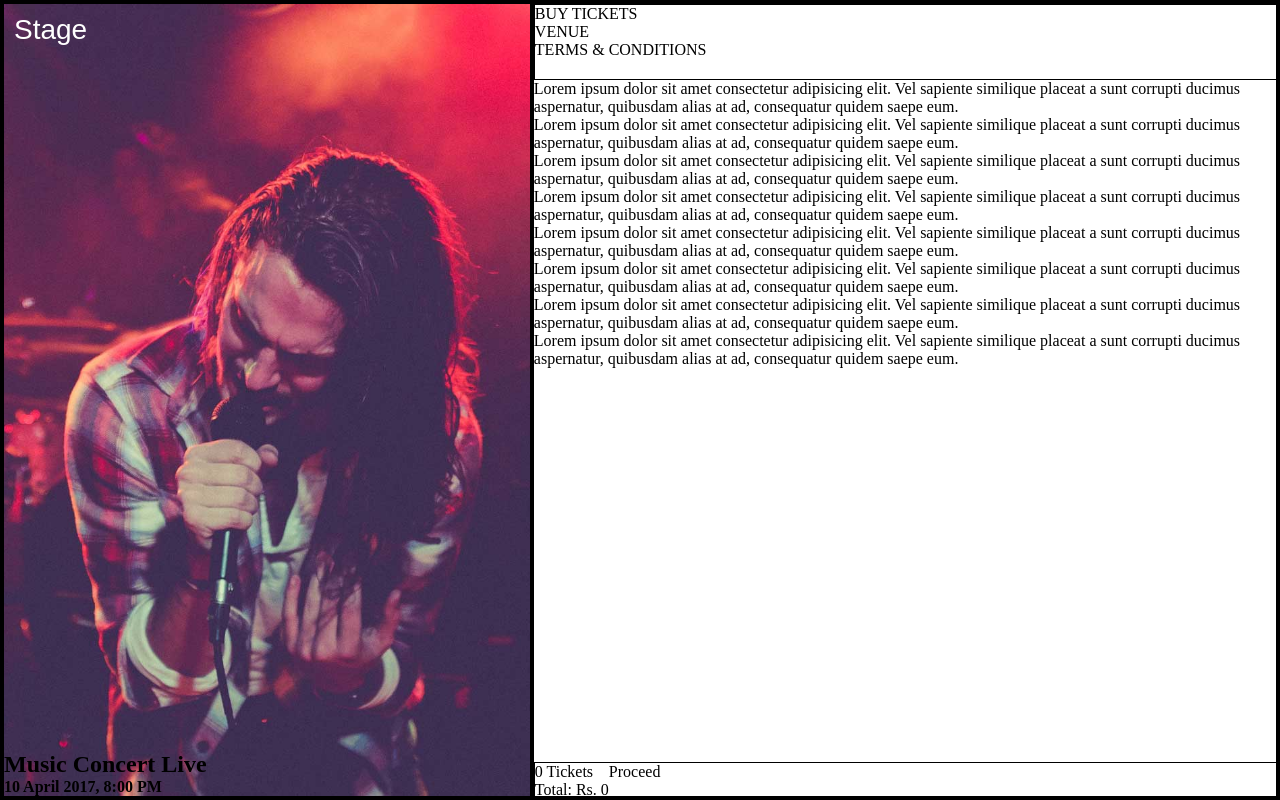
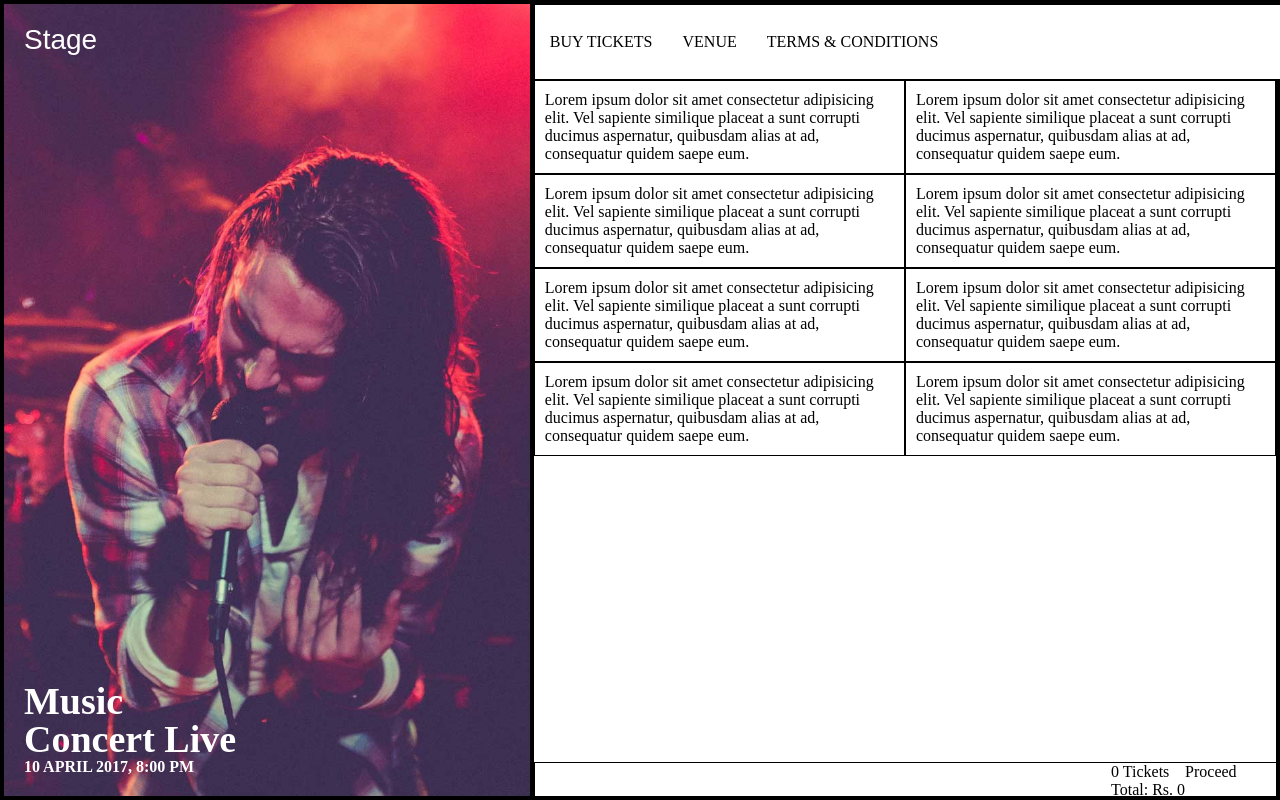
Before and after one commit to LakshSingla/ticketing-theme-sass, a plain HTML site: page index.html in a window 1280 px wide. Drawn offline with Linux system fonts and the light colour scheme.

Commit message:
Layout styling of buy tickets

```diff
--- a/index.html
+++ b/index.html
@@ -25,7 +25,7 @@
         </div>
 
         <div id="description">
-            <h2>Music Concert Live</h2>
+            <h2>Music <br> Concert Live</h2>
             <h4>10 April 2017, 8:00 PM</h4>
         </div>
 
--- a/stylesheets/layout/_body-left.sass
+++ b/stylesheets/layout/_body-left.sass
@@ -9,4 +9,16 @@
         color: #ffffff
         font-size: 28px
         font-weight: 300
-        padding: 10px 0px 0px 10px
+        padding: 20px 0px 0px 20px
+
+    #description
+
+        color: #ffffff
+        padding: 0px 0px 20px 20px
+
+        h2
+            font-size: 38px
+            line-height: 38px
+
+        h4
+            text-transform: uppercase
--- /dev/null
+++ b/stylesheets/layout/_body-right.sass
@@ -0,0 +1,16 @@
+.body-right
+    #header
+        background-color: #ffffff
+        z-index: 1000
+
+        ul
+            @include flexed()
+            align-items: center
+
+            li
+                padding: 15px
+
+    #cart
+        @include flexed()
+
+        justify-content: center
--- /dev/null
+++ b/stylesheets/layout/_buy-tickets-grid.sass
@@ -0,0 +1,9 @@
+#buy-tickets-content
+    ul
+        @include flexed()
+        flex-wrap: wrap
+
+        .ticket-container
+            @include lb(1)
+            width: 50%
+            padding: 10px
--- a/stylesheets/layout/_grid.sass
+++ b/stylesheets/layout/_grid.sass
@@ -31,10 +31,11 @@
 
     .content
         margin-top: 76px
+        width: 100%
 
     #cart
-        @include flexed()
         @include lb(1)
         width: 100%
         position: fixed
         bottom: 0px
+        width: 100%
--- a/stylesheets/main.sass
+++ b/stylesheets/main.sass
@@ -15,6 +15,6 @@
 //Layout files
 @import 'layout/_grid.sass'
 @import 'layout/_body-left.sass'
-
-
+@import 'layout/_body-right.sass'
+@import 'layout/_buy-tickets-grid.sass'
 //Component files
```
Also changed, not shown: css/main.css, 1 other file.
